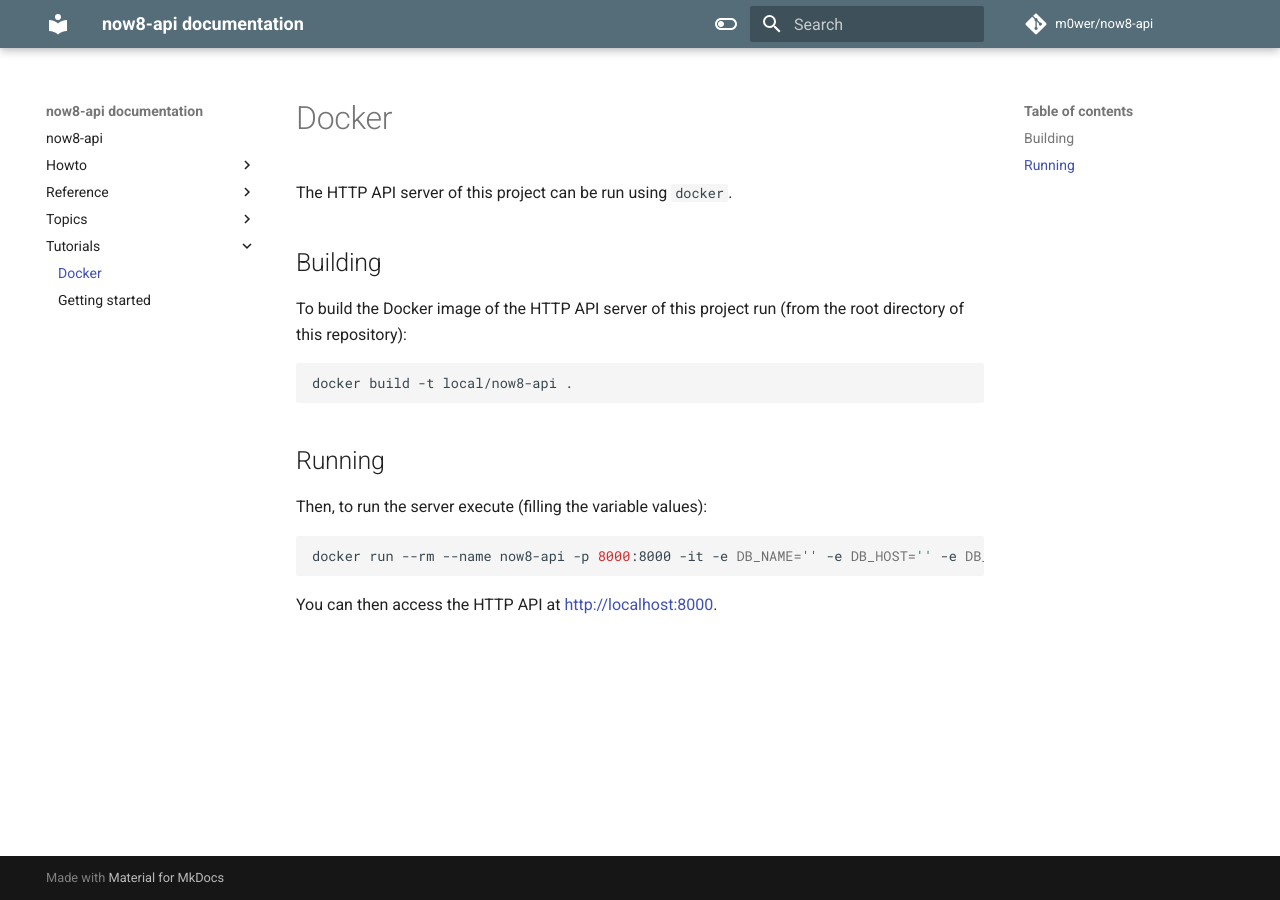
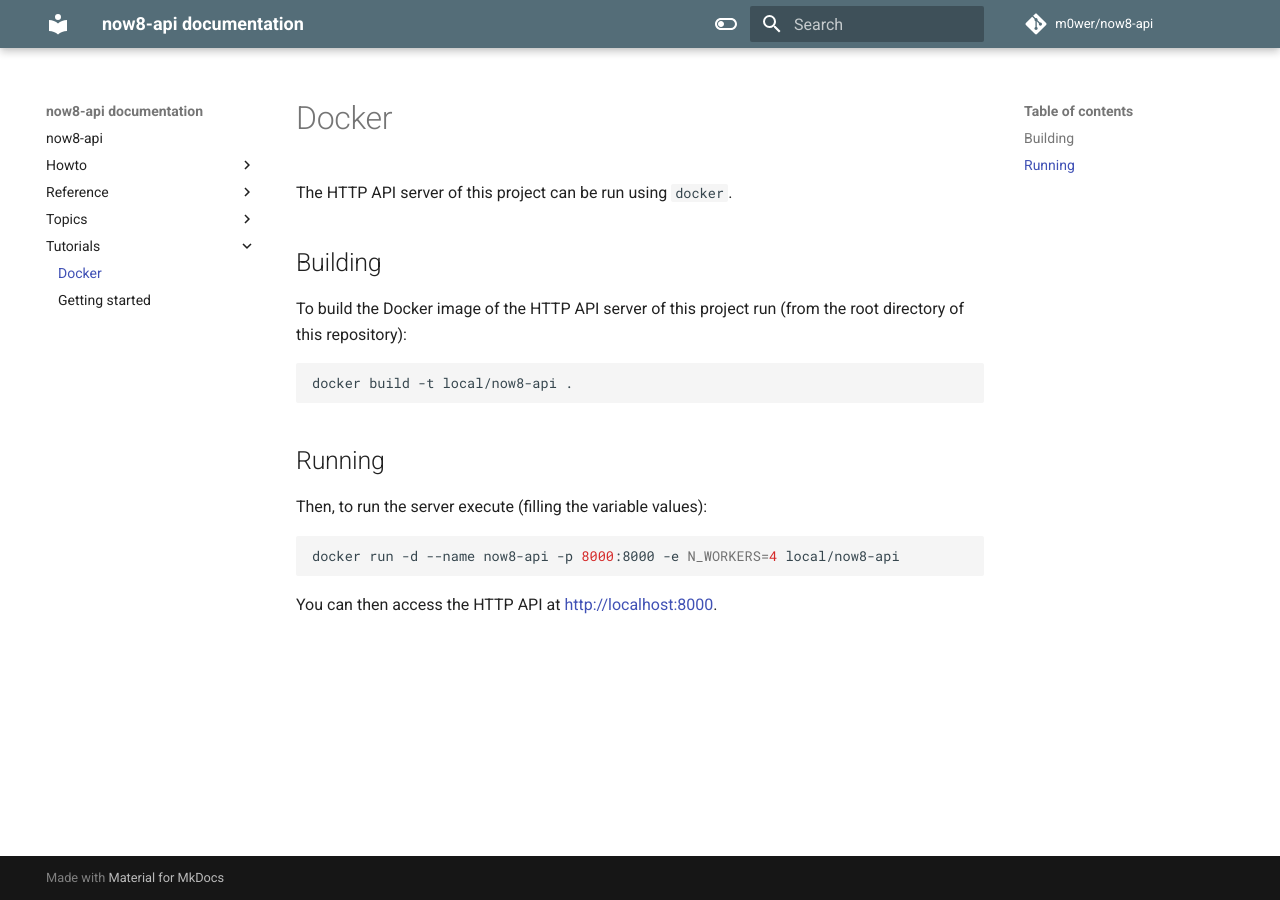
Before and after one commit to now8-org/api, an MkDocs documentation site: the page built from docs/docs/tutorials/docker.md, in a window 1280 px wide. Built offline with MkDocs 1.6.1 and Material for MkDocs 9.7.7, drawn with Linux system fonts in a browser that asks for light colours; comment, search, counter and statistics services are not loaded.

Commit message:
build(docker): update dockerfile and docker docs

````diff
--- a/docs/docs/tutorials/docker.md
+++ b/docs/docs/tutorials/docker.md
@@ -16,7 +16,7 @@ docker build -t local/now8-api .
 Then, to run the server execute (filling the variable values):
 
 ```bash
-docker run --rm --name now8-api -p 8000:8000 -it -e DB_NAME='' -e DB_HOST='' -e DB_USER='' -e DB_PASS='' -e DB_PORT='5432' local/now8-api
+docker run -d --name now8-api -p 8000:8000 -e N_WORKERS=4 local/now8-api
 ```
 
 You can then access the HTTP API at <http://localhost:8000>.
````
Also changed, not shown: 1 other file.
